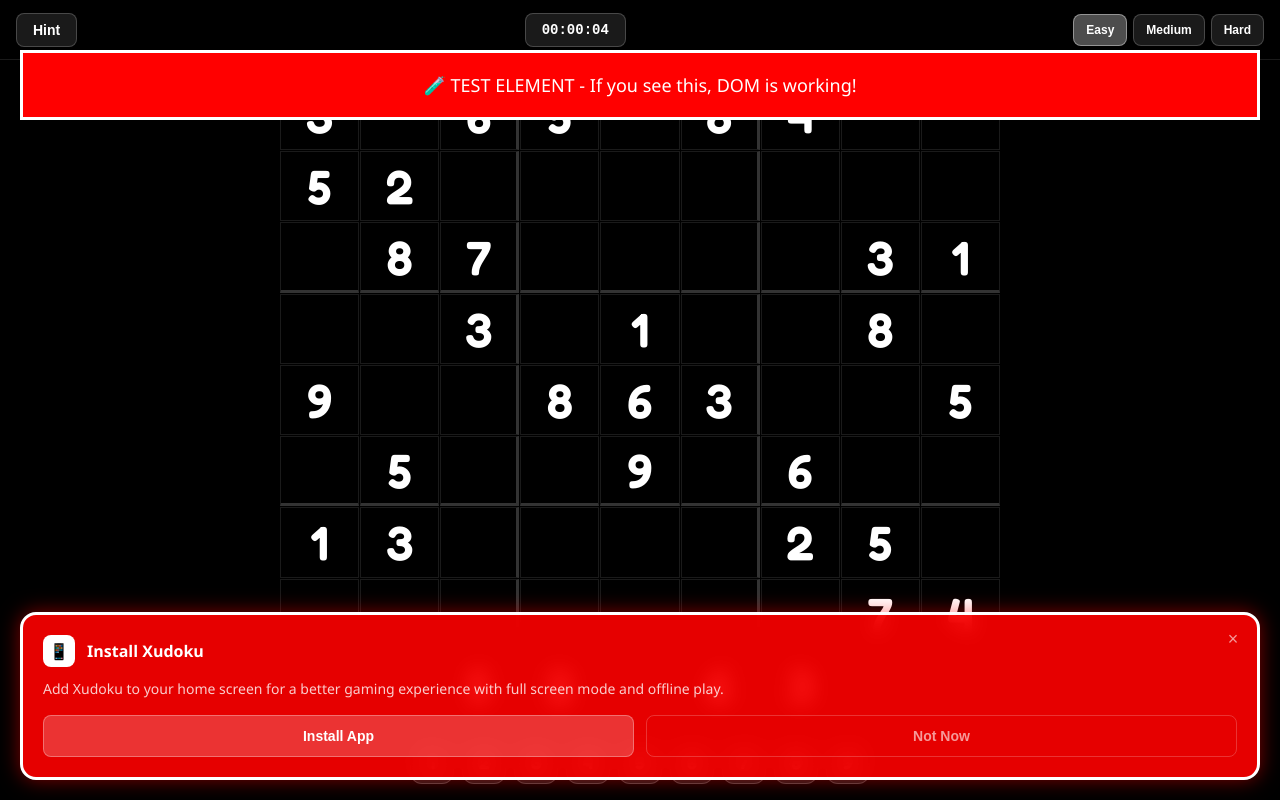
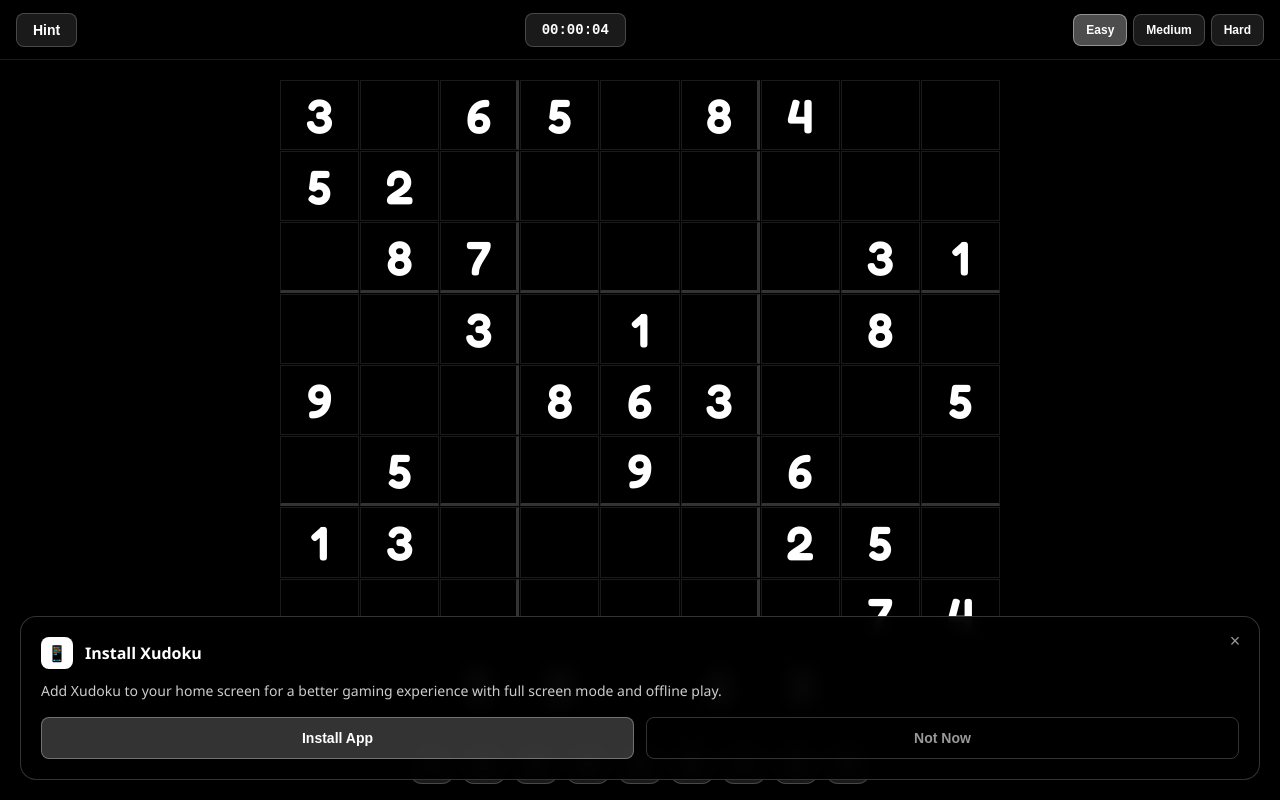
Before and after one commit to ozlphrt/Xudoku, a website: page index.html in a window 1280 px wide. Drawn offline with Linux system fonts and the light colour scheme.

Commit message:
Fix install prompt logic - only show when app not installed

```diff
--- a/index.html
+++ b/index.html
@@ -597,24 +597,20 @@
         ======================================== */
 
         .install-prompt {
-            position: fixed !important;
-            bottom: 20px !important;
-            left: 20px !important;
-            right: 20px !important;
-            background: rgba(255, 0, 0, 0.9) !important; /* RED for visibility */
-            border: 3px solid #ffffff !important;
+            position: fixed;
+            bottom: 20px;
+            left: 20px;
+            right: 20px;
+            background: rgba(0, 0, 0, 0.95);
+            border: 1px solid rgba(255, 255, 255, 0.2);
             border-radius: 16px;
             padding: 20px;
-            z-index: 99999 !important;
+            z-index: 10000;
             backdrop-filter: blur(10px);
-            /* FORCE VISIBLE */
-            transform: translateY(0) !important;
-            opacity: 1 !important;
-            display: block !important;
-            visibility: visible !important;
+            transform: translateY(100px);
+            opacity: 0;
             transition: all 0.3s ease;
-            /* Add box shadow for extra visibility */
-            box-shadow: 0 0 20px rgba(255, 0, 0, 0.5);
+            display: none; /* Hidden by default */
         }
 
         .install-prompt.show {
@@ -871,10 +867,30 @@
 
         // Check if app is already installed
         function isAppInstalled() {
-            const isStandalone = window.matchMedia('(display-mode: standalone)').matches ||
-                                window.navigator.standalone === true;
-            console.log('🔍 App installed check:', isStandalone);
-            return isStandalone;
+            // Check for standalone display mode (PWA installed)
+            const isStandalone = window.matchMedia('(display-mode: standalone)').matches;
+
+            // Check for iOS Safari standalone mode
+            const isIOSStandalone = window.navigator.standalone === true;
+
+            // Check if launched from home screen (additional indicators)
+            const isFromHomeScreen = window.matchMedia('(display-mode: minimal-ui)').matches ||
+                                   window.matchMedia('(display-mode: fullscreen)').matches;
+
+            // Check URL parameters that might indicate PWA launch
+            const urlParams = new URLSearchParams(window.location.search);
+            const isPWALaunch = urlParams.has('source') && urlParams.get('source') === 'pwa';
+
+            const isInstalled = isStandalone || isIOSStandalone || isFromHomeScreen || isPWALaunch;
+
+            console.log('🔍 App installed check:');
+            console.log('  - Standalone:', isStandalone);
+            console.log('  - iOS Standalone:', isIOSStandalone);
+            console.log('  - From Home Screen:', isFromHomeScreen);
+            console.log('  - PWA Launch:', isPWALaunch);
+            console.log('  - Final Result:', isInstalled);
+
+            return isInstalled;
         }
 
         // Show install prompt
@@ -887,18 +903,20 @@
             // Don't show if already installed
             if (isAppInstalled()) {
                 console.log('❌ Not showing prompt - app already installed');
+                hideInstallPrompt();
                 return;
             }
 
-            // Show prompt even if already shown (for testing)
-            // if (installPromptShown) {
-            //     console.log('❌ Not showing prompt - already shown');
-            //     return;
-            // }
+            // Don't show if already shown
+            if (installPromptShown) {
+                console.log('❌ Not showing prompt - already shown');
+                return;
+            }
 
             const prompt = document.getElementById('installPrompt');
             if (prompt) {
                 console.log('✅ Showing install prompt');
+                prompt.style.display = 'block';
                 prompt.classList.add('show');
                 installPromptShown = true;
             } else {
@@ -910,6 +928,7 @@
         function hideInstallPrompt() {
             const prompt = document.getElementById('installPrompt');
             if (prompt) {
+                prompt.style.display = 'none';
                 prompt.classList.remove('show');
                 installPromptShown = true;
                 localStorage.setItem('xudoku-install-prompt-seen', 'true');
@@ -967,44 +986,14 @@
         // Initialize install prompt check
         setTimeout(checkAndShowInstallPrompt, 1000);
 
-        // TEST: Force show install prompt after 2 seconds regardless of conditions
-        setTimeout(() => {
-            console.log('🧪 FORCE TEST: Showing install prompt');
-            const prompt = document.getElementById('installPrompt');
-            if (prompt) {
-                prompt.classList.add('show');
-                prompt.style.display = 'block';
-                prompt.style.visibility = 'visible';
-                prompt.style.opacity = '1';
-                prompt.style.transform = 'translateY(0)';
-                console.log('✅ FORCE TEST: Install prompt should be visible now');
-                console.log('✅ FORCE TEST: Prompt element:', prompt);
-                console.log('✅ FORCE TEST: Prompt styles:', prompt.style.cssText);
-            } else {
-                console.log('❌ FORCE TEST: Install prompt element not found');
+        // Check if app is already installed on page load
+        document.addEventListener('DOMContentLoaded', () => {
+            console.log('🔍 DOM loaded - checking if app is already installed...');
+            if (isAppInstalled()) {
+                console.log('✅ App is already installed - hiding install prompt');
+                hideInstallPrompt();
             }
-        }, 2000);
-
-        // TEST: Create a simple visible test element
-        setTimeout(() => {
-            const testDiv = document.createElement('div');
-            testDiv.style.cssText = `
-                position: fixed;
-                top: 50px;
-                left: 20px;
-                right: 20px;
-                background: #ff0000;
-                color: white;
-                padding: 20px;
-                z-index: 99999;
-                font-size: 18px;
-                text-align: center;
-                border: 3px solid white;
-            `;
-            testDiv.innerHTML = '🧪 TEST ELEMENT - If you see this, DOM is working!';
-            document.body.appendChild(testDiv);
-            console.log('🧪 TEST ELEMENT CREATED');
-        }, 3000);
+        });
 
         // Fallback: Show install prompt if beforeinstallprompt doesn't fire
         setTimeout(() => {
```
